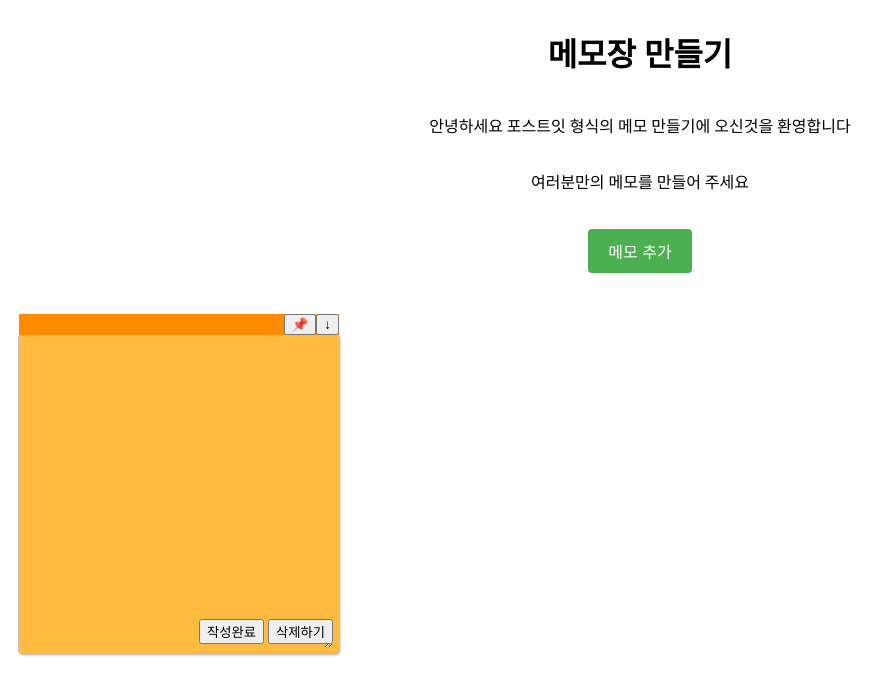
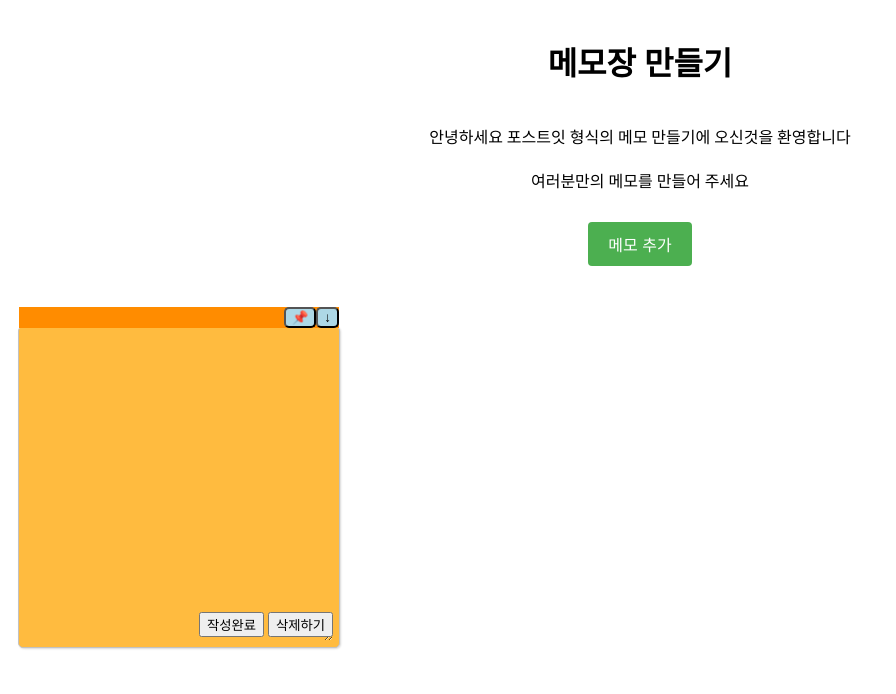
Before and after one commit to junny97/Make-notepad, a plain HTML site: page index.html in a window 1280 px wide. Both pictures are taken after a click on the button "메모 추가". Shown: the whole page, without its empty margins (0-896 px from the left). Drawn offline with Linux system fonts and the light colour scheme.

Commit message:
메모지 색 랜덤설정

```diff
--- a/my.css
+++ b/my.css
@@ -1,7 +1,27 @@
+h1,p{
+  margin: 0;
+  padding: 0;
+}
+
+h1{
+  margin: 30px 0 30px 0;
+}
+p{
+  margin: 10px 0 10px 0;
+}
 .wrapper{
     width: 100%;
 }
 
+button{
+  cursor: pointer;
+}
+
+.pin-btn,
+.collapse-btn{
+  background: lightblue;
+  border-radius: 5px;
+}
 
 header{
     /* box-shadow: inset 0 0 10px red; */
@@ -19,12 +39,11 @@ header{
     color: white;
     border: none;
     border-radius: 4px;
-    cursor: pointer;
   }
 
 
   textarea{
-    background-color: #FFBB3F;
+    /* background-color: #FFBB3F; */
     border: none;
   }
   .memo-container-change {
@@ -39,7 +58,7 @@ header{
 
   .memo {
     position: relative;
-    background-color: #FFBB3F;
+    /* background-color: #FFBB3F; */
     border: 1px solid #c2c2c2;
     border-radius: 5px;
     box-shadow: 1px 1px 2px #d9d9d9;
@@ -47,7 +66,7 @@ header{
     padding: 10px;
     width: 300px;
     height: 300px;
-    position: relative;
+
 
   }
 
@@ -63,6 +82,7 @@ header{
     position: absolute;
     left: 180px;
     bottom: 10px;
+
 
 }
 .pin-collapse-Btn{
@@ -96,7 +116,7 @@ header{
 
   /* 포스트잇 html css */
   .post-it {
-    background-color: #FFBB3F;
+    /* background-color: #FFBB3F; */
     border: 1px solid #c2c2c2;
     border-radius: 5px;
     box-shadow: 1px 1px 2px #d9d9d9;
--- a/my.js
+++ b/my.js
@@ -1,13 +1,19 @@
 const addNoteBtn = document.querySelector(".add-note-btn");
 const memoContainer = document.querySelector(".memo-container");
+let data = JSON.parse(localStorage.getItem("data")) || [];
 
-  let data = JSON.parse(localStorage.getItem("data")) || [];
+
+//메모 색 설정 랜덤함수
+function getRandomColor() {
+  const colors = ["#FFBB3F", "#F6D55C", "#F5AB99", "#FEB47B"];
+  return colors[Math.floor(Math.random() * colors.length)];
+}
 
 //메모 생성함수
 function createMemo(memoTextContent) {
   const fragment = new DocumentFragment();
+  const memo = document.createElement("div");
 
-    const memo = document.createElement("div");
   memo.className = "memo";
   memo.innerHTML = `
       <textarea class="memo-textContent">${memoTextContent}</textarea>
@@ -21,23 +27,21 @@
       </div>
     `;
 
+
   fragment.appendChild(memo);
   memoContainer.appendChild(fragment);
   memoContainer.classList.add("memo-container-change");
 
-
   let memoTextarea = memo.querySelector("textarea");
+  const bgColor = getRandomColor();
+  memo.style.backgroundColor = bgColor;
+  memoTextarea.style.backgroundColor = bgColor;
 
   //메모 저장 함수
   function saveMemo() {
-      let memoTextContent = memoTextarea.value.trim();
+    const memoTextContent = memoTextarea.value.trim();
     if (memoTextContent) {
-        if (data.includes(memoTextContent)) {
-          const index = data.indexOf(memoTextContent);
-          data[index] = memoTextContent;
-        } else {
       data.push(memoTextContent);
-        }
       localStorage.setItem("data", JSON.stringify(data));
       alert("메모가 성공적으로 저장되었습니다!");
       submitBtn.textContent = "수정하기";
@@ -47,8 +51,8 @@
     }
   }
 
-      //  submitBtn.textContent = "수정하기";
-      //   submitBtn.classList.replace("submit-btn", "modify-btn");
+
+
 
   //메모 삭제 함수
   function deleteMemo() {
@@ -64,15 +68,11 @@
     }
   }
 
-
   const submitBtn = memo.querySelector(".submit-btn");
   submitBtn.addEventListener("click", saveMemo);
 
-
   const deleteBtn = memo.querySelector(".delete-btn");
   deleteBtn.addEventListener("click", deleteMemo);
-
-
 
   const collapseBtn = memo.querySelector(".collapse-btn");
   collapseBtn.addEventListener("click", () => {
@@ -90,6 +90,7 @@
       alert("메모 고정이 해제되었습니다!");
     }
   });
+
 }
 
 // 저장된 메모 데이터를 이용해서 초기화면에 렌더링하는 함수
@@ -97,7 +98,9 @@
   data.forEach((memoTextContent) => {
     createMemo(memoTextContent);
   });
+
 }
+
 
 // 초기화면 렌더링
 renderMemos();
```
Lines whose indentation alone changed are shown as unchanged.
